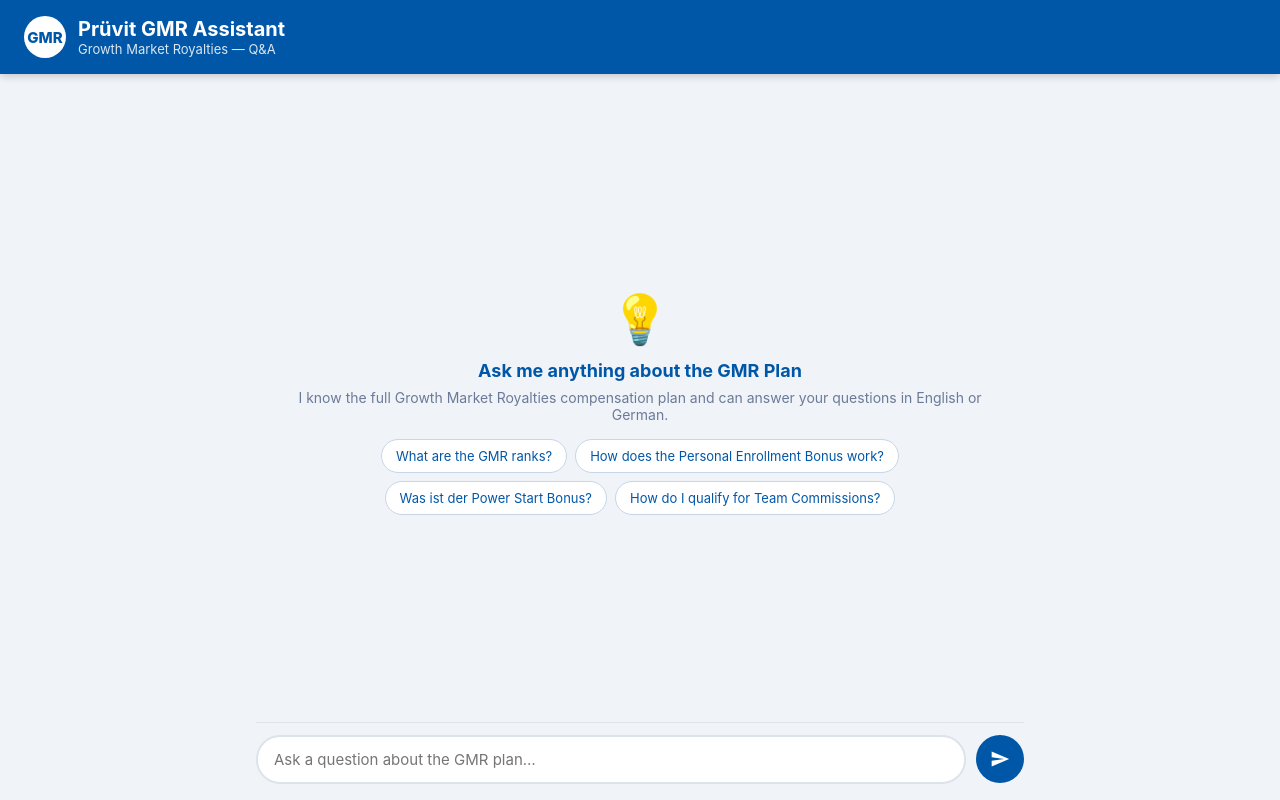
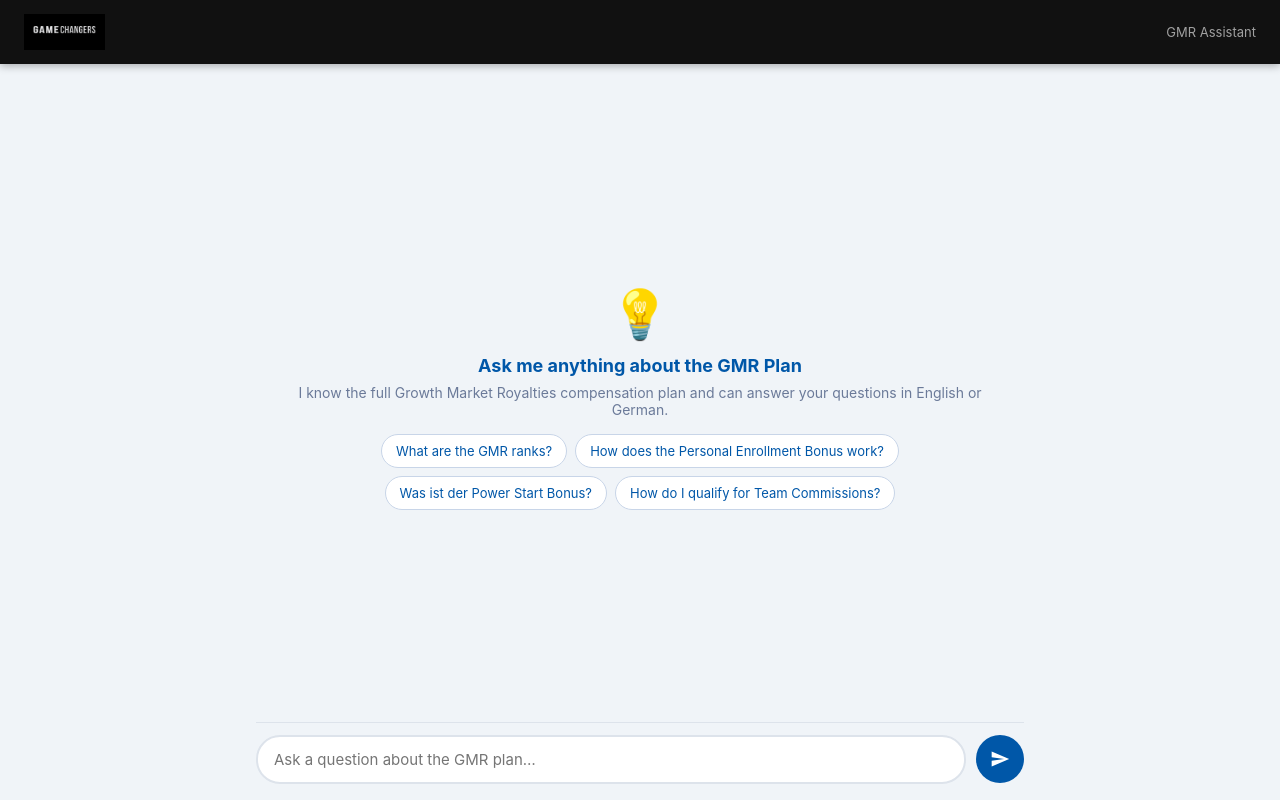
Before and after one commit to gamechangersteameu-hue/pruvit-chatbot, a website: page public/index.html in a window 1280 px wide. Drawn offline with Linux system fonts and the light colour scheme.

Commit message:
Add Game Changers logo to header

```diff
--- a/public/index.html
+++ b/public/index.html
@@ -20,38 +20,25 @@
     }
 
     header {
-      background: #0057a8;
+      background: #111111;
       color: white;
-      padding: 16px 24px;
+      padding: 14px 24px;
       display: flex;
       align-items: center;
-      gap: 12px;
-      box-shadow: 0 2px 8px rgba(0, 0, 0, 0.2);
+      justify-content: space-between;
+      box-shadow: 0 2px 8px rgba(0, 0, 0, 0.3);
     }
 
-    .logo-circle {
-      width: 42px;
-      height: 42px;
-      background: white;
-      border-radius: 50%;
-      display: flex;
-      align-items: center;
-      justify-content: center;
-      font-weight: 800;
-      color: #0057a8;
-      font-size: 15px;
-      flex-shrink: 0;
-    }
-
-    header h1 {
-      font-size: 20px;
-      font-weight: 700;
-      line-height: 1.2;
+    .header-logo {
+      height: 36px;
+      width: auto;
+      filter: invert(1);
     }
 
     header p {
       font-size: 13px;
-      opacity: 0.85;
+      opacity: 0.6;
+      color: white;
     }
 
     .chat-wrapper {
@@ -271,11 +258,8 @@
 <body>
 
 <header>
-  <div class="logo-circle">GMR</div>
-  <div>
-    <h1>Prüvit GMR Assistant</h1>
-    <p>Growth Market Royalties — Q&amp;A</p>
-  </div>
+  <img src="/Gamechangers Logo800.jpg" alt="Game Changers" class="header-logo">
+  <p>GMR Assistant</p>
 </header>
 
 <div class="chat-wrapper">
```
Also changed, not shown: public/Gamechangers Logo800.jpg (added).
